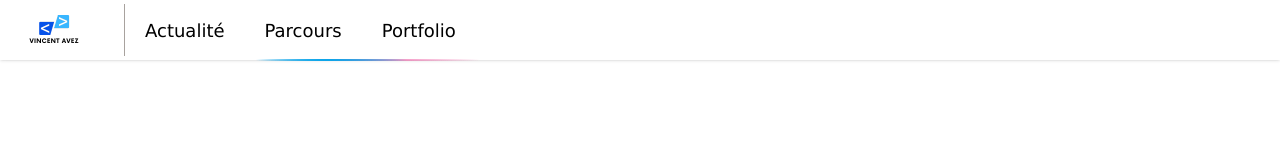
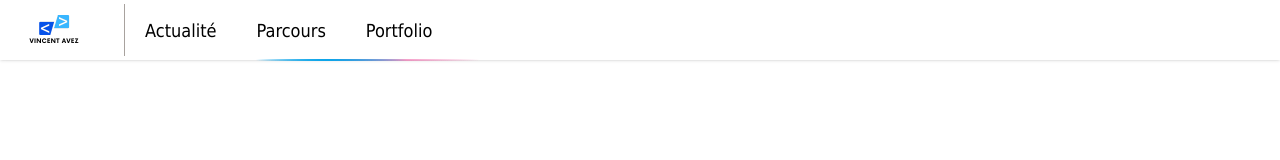
Before and after one commit to Azonesbz/vincentavez, a React (Vite) app in the folder client/: page / in a window 1280 px wide. Shown: the top 160 px of the page. Built offline with nearby package versions, Linux system fonts and the light colour scheme; a web font is replaced by a local one.

Commit message:
fixed width to media query and change font family and font size

```diff
--- a/client/src/index.css
+++ b/client/src/index.css
@@ -16,18 +16,18 @@ h3 {
     font-size: 20px;
 }
 a, p, i, Link {
-    font-family: "elza", Geneva, Tahoma, sans-serif;
+    font-family: effra, Geneva, Tahoma, sans-serif;
     font-weight: 200;
-    font-size: 16px;
+    font-size: 14px;
 }
 * {
-    font-family: "elza", sans-serif;
+    font-family: effra, sans-serif;
 }
 
-@media (min-width: 768px) {
+@media (min-width: 640px) {
     /* Styles à appliquer lorsque la largeur de l'écran est supérieure ou égale à 768px */
     h1 {
-        font-family: "smoothy", Geneva, Tahoma, sans-serif;
+        font-family: smoothy, Geneva, Tahoma, sans-serif;
         font-size: 46px;
         font-weight: 300;
     }
@@ -38,8 +38,8 @@ a, p, i, Link {
         font-size: 22px;
     }
     a, p, i, Link {
-        font-family: "elza", Geneva, Tahoma, sans-serif;
-        font-weight: 200;
+        font-family: effra, Tahoma, sans-serif;
+        font-weight: 300;
         font-size: 18px;
     }
   }
```
